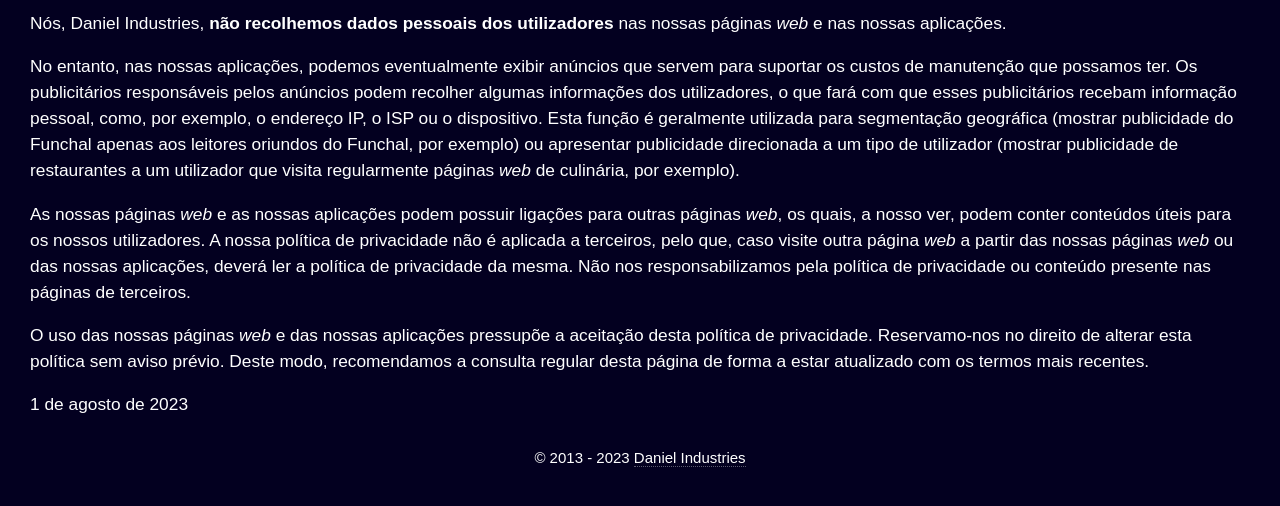
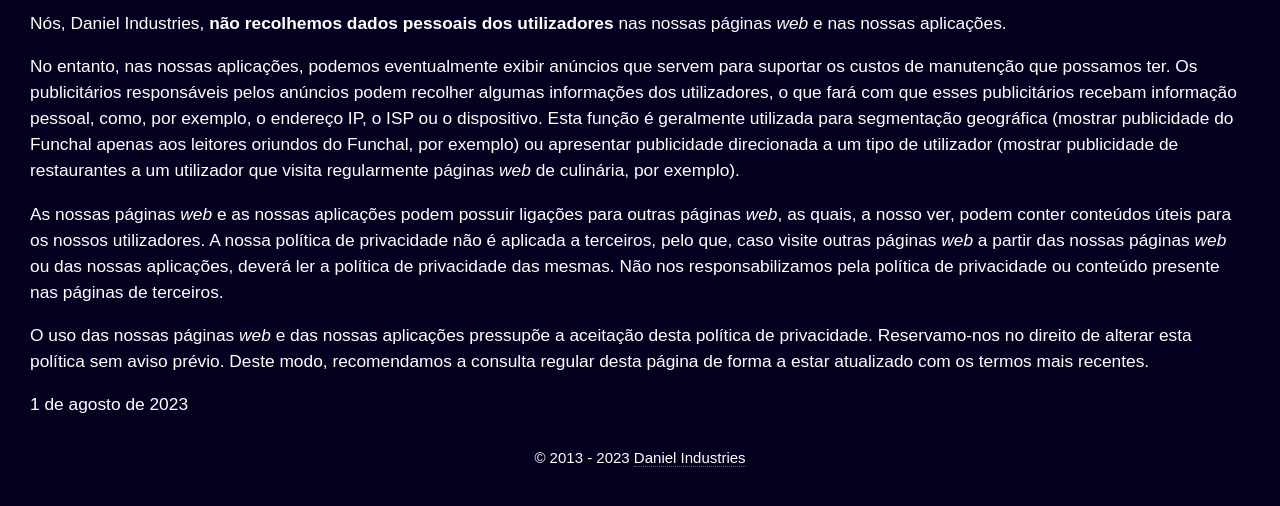
Before and after one commit to DanielIndustries/danielindustries.github.io, a plain HTML site: page index.html in a window 1280 px wide. Shown: the part 226-732 px from the top of the page. Drawn offline with Linux system fonts and the light colour scheme.

Commit message:
Add files via upload

```diff
--- a/index.html
+++ b/index.html
@@ -56,7 +56,7 @@
 			<h1>Política de privacidade da Daniel Industries</h1>
 			<p>Nós, Daniel Industries, <b>não recolhemos dados pessoais dos utilizadores</b> nas nossas páginas <i>web</i> e nas nossas aplicações.</p>
 			<p>No entanto, nas nossas aplicações, podemos eventualmente exibir anúncios que servem para suportar os custos de manutenção que possamos ter. Os publicitários responsáveis pelos anúncios podem recolher algumas informações dos utilizadores, o que fará com que esses publicitários recebam informação pessoal, como, por exemplo, o endereço IP, o ISP ou o dispositivo. Esta função é geralmente utilizada para segmentação geográfica (mostrar publicidade do Funchal apenas aos leitores oriundos do Funchal, por exemplo) ou apresentar publicidade direcionada a um tipo de utilizador (mostrar publicidade de restaurantes a um utilizador que visita regularmente páginas <i>web</i> de culinária, por exemplo).</p>
-			<p>As nossas páginas <i>web</i> e as nossas aplicações podem possuir ligações para outras páginas <i>web</i>, os quais, a nosso ver, podem conter conteúdos úteis para os nossos utilizadores. A nossa política de privacidade não é aplicada a terceiros, pelo que, caso visite outra página <i>web</i> a partir das nossas páginas <i>web</i> ou das nossas aplicações, deverá ler a política de privacidade da mesma. Não nos responsabilizamos pela política de privacidade ou conteúdo presente nas páginas de terceiros.</p>
+			<p>As nossas páginas <i>web</i> e as nossas aplicações podem possuir ligações para outras páginas <i>web</i>, as quais, a nosso ver, podem conter conteúdos úteis para os nossos utilizadores. A nossa política de privacidade não é aplicada a terceiros, pelo que, caso visite outras páginas <i>web</i> a partir das nossas páginas <i>web</i> ou das nossas aplicações, deverá ler a política de privacidade das mesmas. Não nos responsabilizamos pela política de privacidade ou conteúdo presente nas páginas de terceiros.</p>
 			<p>O uso das nossas páginas <i>web</i> e das nossas aplicações pressupõe a aceitação desta política de privacidade. Reservamo-nos no direito de alterar esta política sem aviso prévio. Deste modo, recomendamos a consulta regular desta página de forma a estar atualizado com os termos mais recentes.</p>
 			<p>1 de agosto de 2023</p>
 		</main>
```
